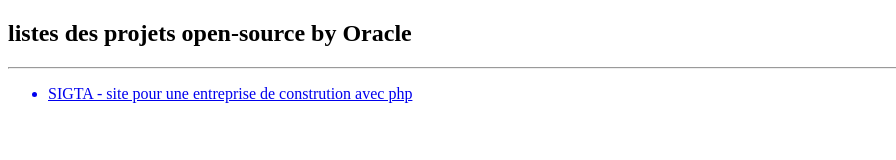
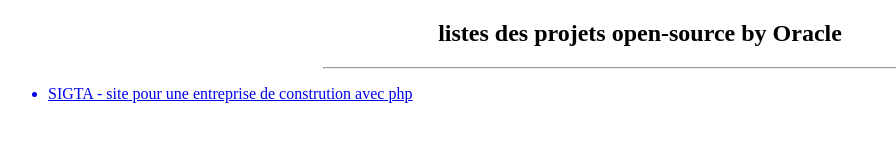
Before and after one commit to oraclerevolution/Porfolio, a plain HTML site: page projets.html in a window 1280 px wide. Shown: the whole page, without its empty margins (0-896 px from the left). Drawn offline with Linux system fonts and the light colour scheme.

Commit message:
ajout de la page de projet + projet sigta

```diff
--- a/projets.html
+++ b/projets.html
@@ -8,8 +8,8 @@
 </head>
 <body>
     <section class="liste">
-        <h2>listes des projets open-source by Oracle</h2>
-        <hr>
+        <h2 style="text-align: center">listes des projets open-source by Oracle</h2>
+        <hr style="width: 50%">
         <ul>
             <a href="./sigta">
                 <li>SIGTA - site pour une entreprise de constrution avec php</li>
```
